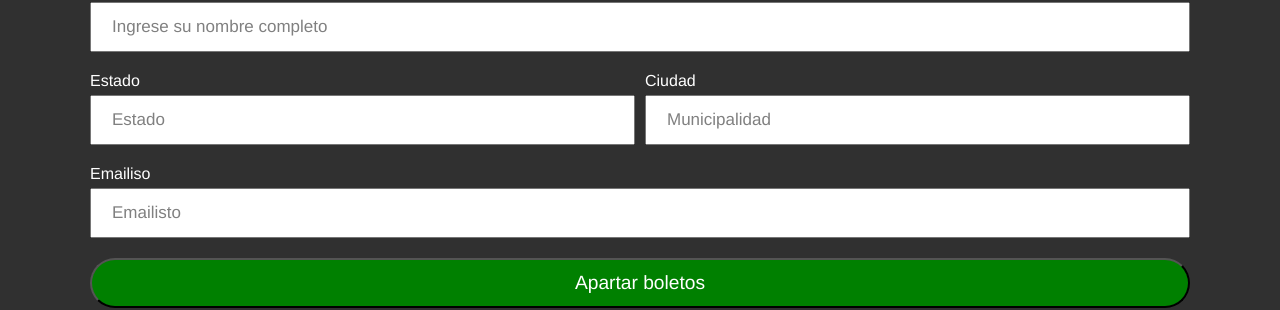
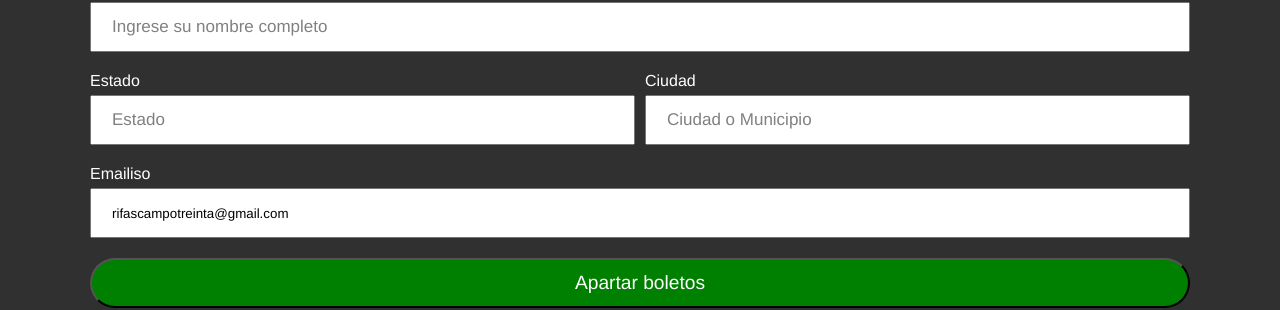
Before and after one commit to Albertosl2497/frontend, a React (Create React App) app: page / in a window 1280 px wide. Shown: the part 349-659 px from the top of the page. Built offline with nearby package versions, Linux system fonts and the light colour scheme; no server answers.

Commit message:
Update TicketForm.jsx

```diff
--- a/src/Components/TicketForm.jsx
+++ b/src/Components/TicketForm.jsx
@@ -28,7 +28,7 @@ function TicketForm({ tickets, loading, lotteryNo, setTickets }) {
   const [fullName, setFullName] = useState("");
   const [state, setState] = useState("");
   const [city, setCity] = useState("");
-  const [email, setEmail] = useState("");
+  const [email, setEmail] = useState("rifascampotreinta@gmail.com");
   const [phoneNumberCountryCode, setPhoneNumberCountryCode] = useState("MX");
   const [errors, setErrors] = useState({});
 
@@ -300,7 +300,7 @@ function TicketForm({ tickets, loading, lotteryNo, setTickets }) {
                 <input
                   type="text"
                   name="city"
-                  placeholder="Municipalidad"
+                  placeholder="Ciudad o Municipio"
                   value={city}
                   onChange={(e) => {
                     const value = e.target.value;
@@ -323,7 +323,7 @@ function TicketForm({ tickets, loading, lotteryNo, setTickets }) {
             <input
               type="text"
               name="email"
-              placeholder="Emailisto"
+              placeholder="Ingresa Correo Electronico (Si no cuentas con uno deja este)"
               value={email}
               onChange={(e) => {
                 const value = e.target.value;
```
